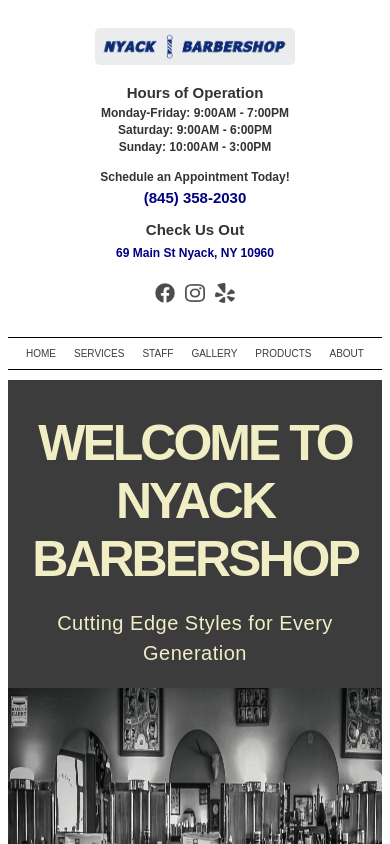
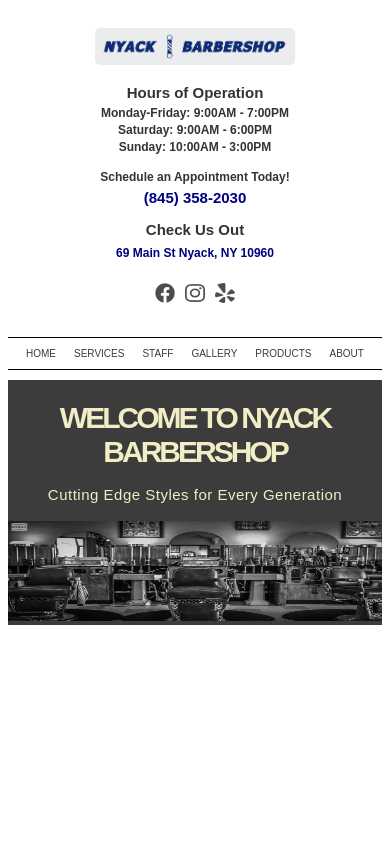
Before and after one commit to James-fleming394/nyack-barbershop, a React (Create React App) app: page / in a window 390 px wide. Shown: the top 844 px of the page. Built offline with nearby package versions, Linux system fonts and the light colour scheme.

Commit message:
Home css with media query complete

```diff
--- a/src/pages/home/Home.css
+++ b/src/pages/home/Home.css
@@ -43,3 +43,51 @@
     color: rgb(241, 238, 197);
     letter-spacing: .5px;
 }
+
+@media (max-width: 1000px) {
+    .Home {
+        display: grid;
+        justify-content: center;
+        align-items: center;
+        width: 100%;
+        margin-top: 10px;
+        background-color: #3d3c3c;
+    }
+
+    .image {
+        width: 100%;
+        height: 100px;
+        filter: grayscale(90%);
+        max-width: 100%;
+        max-height: 100%;
+    }
+
+    .welcome {
+        text-align: center;
+    }
+
+    h1 {
+        font-size: 30px;
+        text-transform: uppercase;
+        letter-spacing: -3px;
+        transition: 700ms ease;
+        font-variation-settings: "wght" 311;
+        margin-bottom: 0.8rem;
+        color: rgb(241, 238, 197);
+        outline: none;
+        text-align: center;
+    }
+
+    h1:hover {
+        font-variation-settings: "wght" 582;
+        letter-spacing: 1px;
+    }
+
+    p {
+        font-size: 15px;
+        line-height: 150%;
+        text-align: center;
+        color: rgb(241, 238, 197);
+        letter-spacing: .5px;
+    }
+}
```
